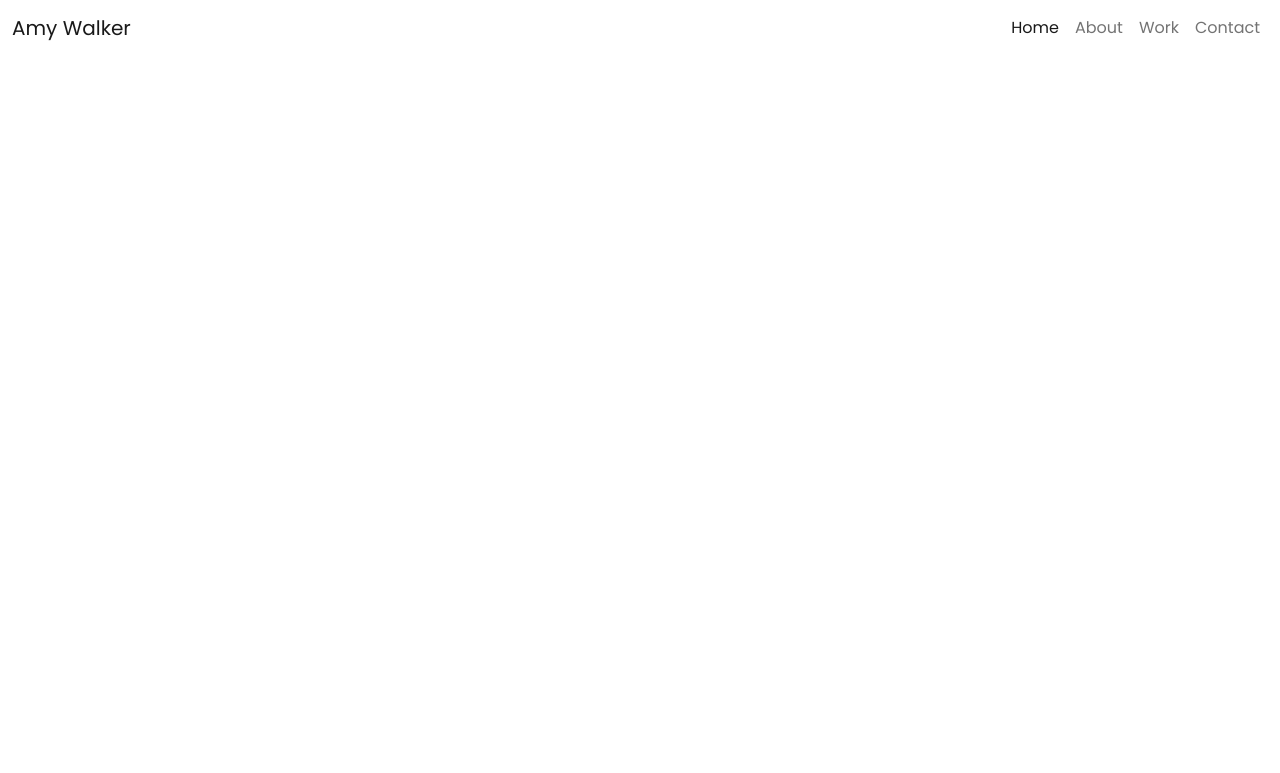
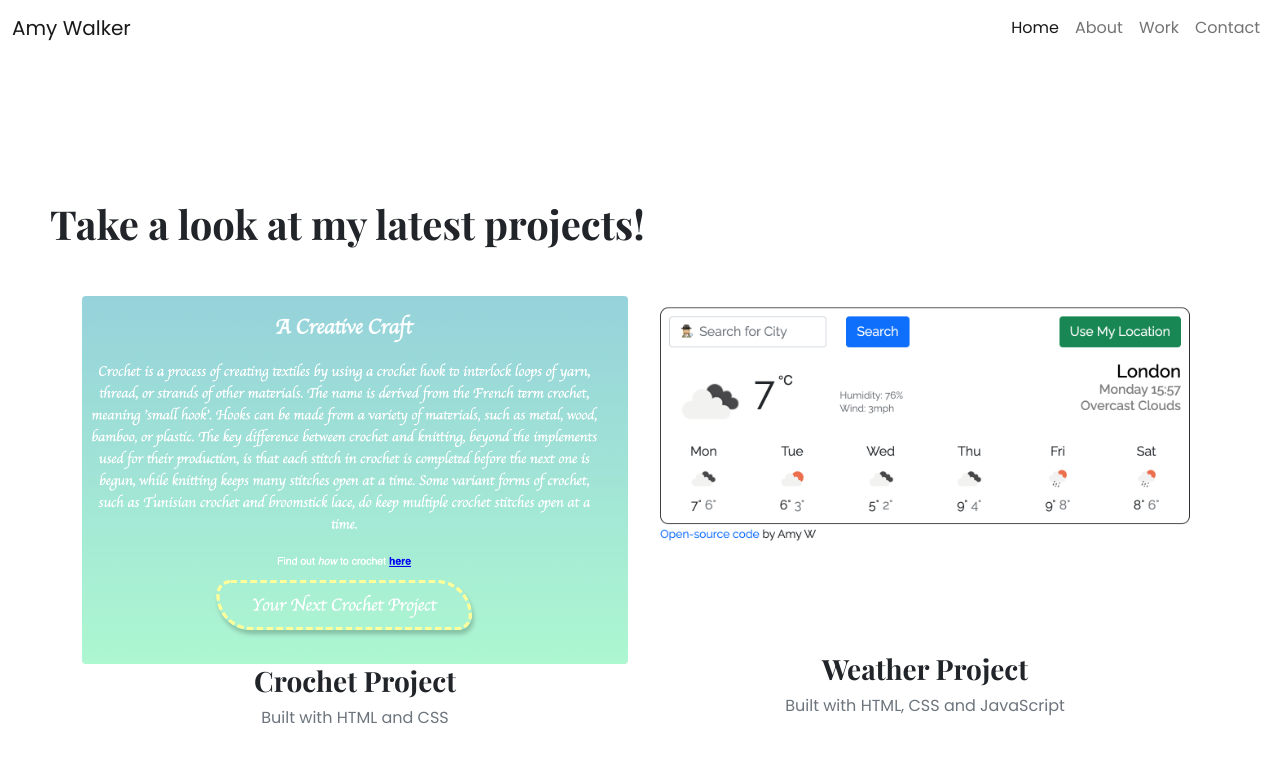
Before and after one commit to amy-712/Portfolio-Project, a plain HTML site: page pages/work.html in a window 1280 px wide. Drawn offline with nearby package versions, Linux system fonts and the light colour scheme.

Commit message:
Added work page content

```diff
--- a/css/styles.css
+++ b/css/styles.css
@@ -56,6 +56,10 @@ h3 {
 .featured {
   padding: 20px 0;
 }
+.work-section {
+  padding: 170px 20px;
+  margin: 30px;
+}
 @media (max-width: 900px) {
   h1 {
     font-size: 64px;
--- a/pages/work.html
+++ b/pages/work.html
@@ -59,5 +59,33 @@
         </div>
       </div>
     </nav>
+    <div class="work-section">
+      <h1 class="mb-5">Take a look at my latest projects!</h1>
+      <div class="container">
+        <div class="row">
+          <div class="col-md-6 mb-4">
+            <img
+              src="/images/Screenshot 2021-12-20 at 16.17.11.png"
+              alt="Picture of a crochet page on the web"
+              class="img-fluid rounded"
+            />
+            <h3 class="text-center">Crochet Project</h3>
+            <p class="text-center text-muted">Built with HTML and CSS</p>
+          </div>
+          <div class="col-md-6 mb-4">
+            <img
+              src="/images/Screenshot weather.png"
+              alt="image of a weather app webpage"
+              class="img-fluid rounded"
+            />
+
+            <h3 class="text-center">Weather Project</h3>
+            <p class="text-center text-muted">
+              Built with HTML, CSS and JavaScript
+            </p>
+          </div>
+        </div>
+      </div>
+    </div>
   </body>
 </html>
```
Also changed, not shown: images/Screenshot 2021-12-20 at 16.17.11.png (added), images/Screenshot weather.png (added), images/weatherapp.png (deleted), 1 other file.
